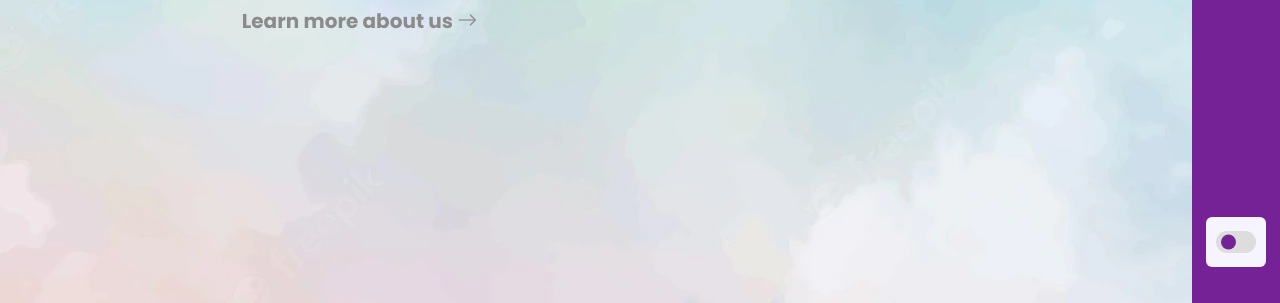
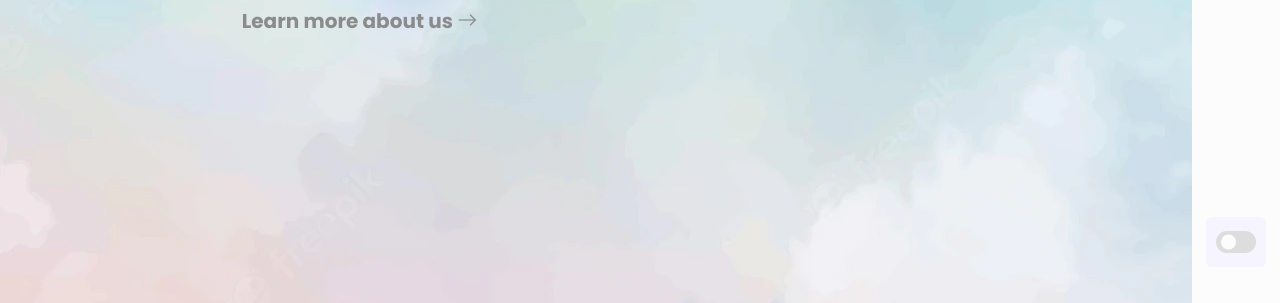
Before and after one commit to sizan378/MKTechFrontend, a plain HTML site: page index.html in a window 1280 px wide. Shown: the part 497-800 px from the top of the page. Drawn offline with nearby package versions, Linux system fonts and the light colour scheme.

Commit message:
second edit

```diff
--- a/index.css
+++ b/index.css
@@ -52,7 +52,7 @@ body {
     position: absolute;
     height: 5px;
     width: 0;
-    background-color: #fff;
+    background-color: rgb(124, 124, 124);
     bottom: 0;
     left: 0;
 }
--- a/style.css
+++ b/style.css
@@ -10,11 +10,11 @@
 :root{
     /* ===== Colors ===== */
     --body-color: #5ed0f3;
-    --sidebar-color: #762297;
-    --primary-color: #cf8f03;
+    --sidebar-color: #fcfcfc;
+    --primary-color: #8701af;
     --primary-color-light: #F6F5FF;
     --toggle-color: #DDD;
-    --text-color: #dbd8d8;
+    --text-color: #818080;
 
     /* ====== Transition ====== */
     --tran-03: all 0.2s ease;
```
